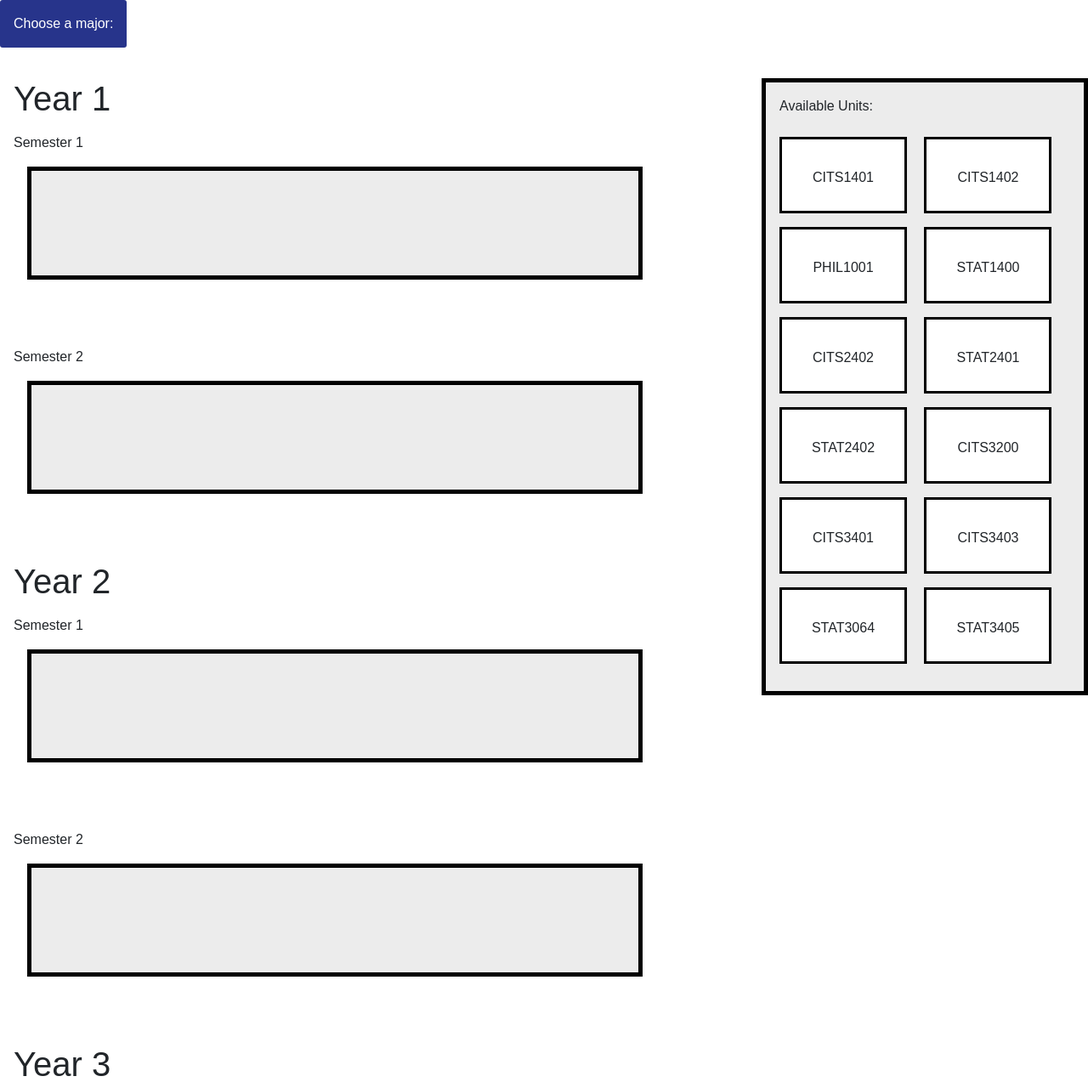
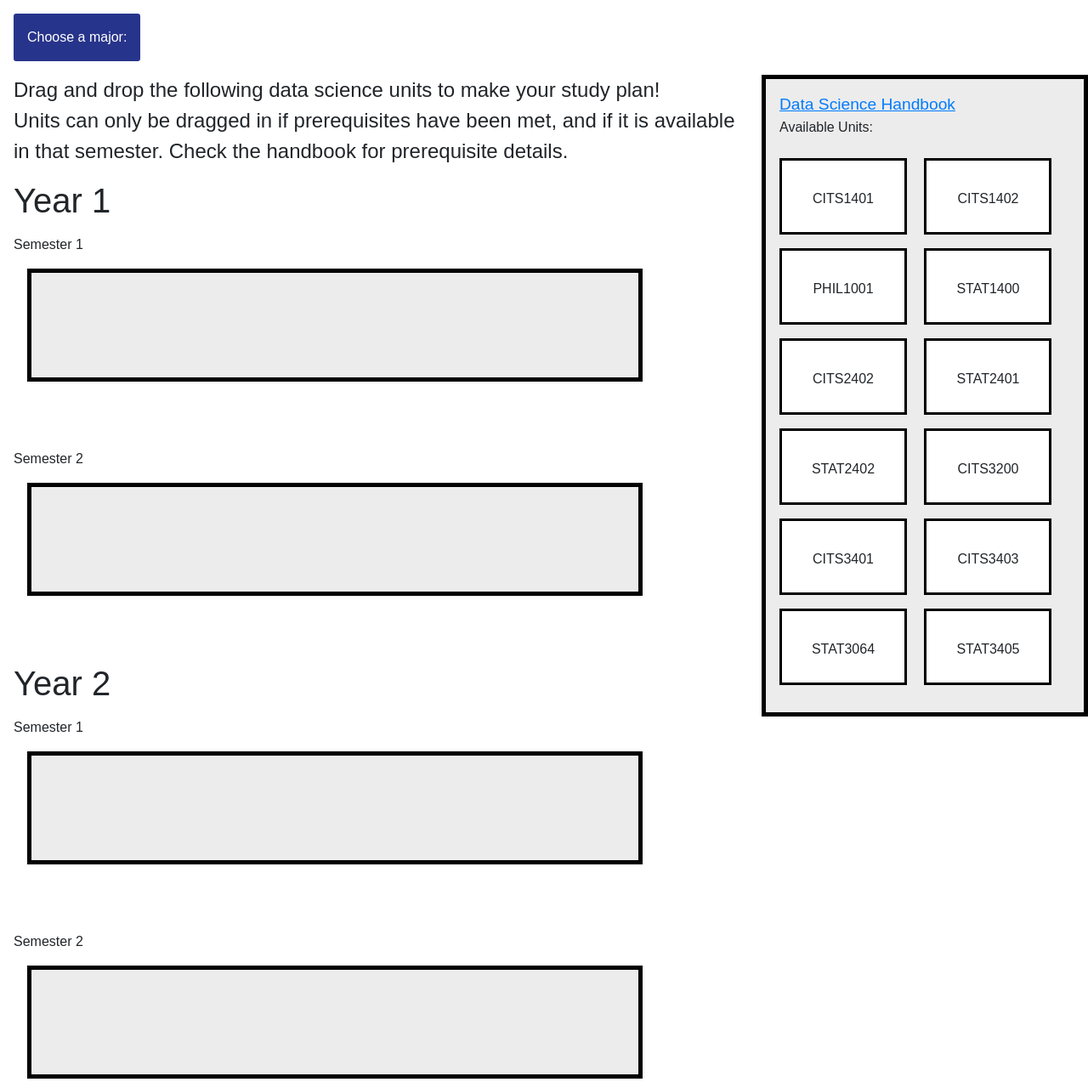
Before and after one commit to eddie485/CITS3403-Project-UWA-Advisor, a Flask app: page /study-plan-DS in a window 1280 px wide. Shown: the part 159-1432 px from the top of the page at 85% size. Run offline with Flask 2, Linux system fonts and the light colour scheme; some libraries are stand-ins or nearby versions.

Commit message:
Final CSS and content changes to Study Plan

```diff
--- a/app/static/Styles/studyPlanStyle.css
+++ b/app/static/Styles/studyPlanStyle.css
@@ -6,6 +6,12 @@ h1 {
 /* Indents over default stylesheet */
 #semester {
   margin: 1rem;
+}
+
+#description {
+  font-size: x-large;
+  margin: 1rem;
+  width: 68%
 }
 
 /* Keeps side container on the right and moves with scroll */
@@ -62,6 +68,10 @@ h1 {
   padding: 16px;
   font-size: 16px;
   border: none;
+  margin-bottom: 0px;
+  margin-left: 1rem;
+  margin-top: 1rem;
+  display: inline-block;
   }
 
 /* Styling for div that contain the dropdown elements */
@@ -72,22 +82,23 @@ h1 {
 
 /* Makes the div that contains the majors invisible, and other styling*/
 .majorlist {
+  margin-left: 1rem;
   display: none;
   position: absolute;
   background-color: rgb(222,184,42);
-  min-width: 160px;
+  min-width: inherit;
 }
 
 /* Styling for links inside the menu*/
 .majorlist a {
   color: black;
-  padding: 1rem;
+  padding: 1rem 1rem;
   text-decoration: none;
   display: block;
 }
 
 /* Adds a slightly darker color to the hovered major*/
-.majorlist a:hover {background-color: #ddd;}
+.majorlist a:hover {background-color: rgb(167, 135, 21);}
 
 /* On hover, will show the major list*/
 .dropdown:hover .majorlist {display: block;}
--- a/app/templates/studyPlan.html
+++ b/app/templates/studyPlan.html
@@ -13,6 +13,9 @@
     </div>
     <!-- Container on the right which holds available draggable units to drop into planner, depending on major selected. -->
     <div class="side container"> Available Units: <br><br>
+    </div>
+    <div id="description">
+        Choose a major using the button above!
     </div>
     <!-- Containers that units can be dropped into. -->
     <h1>Year 1</h1>
--- a/app/templates/studyPlanDS.html
+++ b/app/templates/studyPlanDS.html
@@ -24,7 +24,9 @@
             </div>
     </div>
     <!-- Container on the right which holds available draggable units to drop into planner, depending on major selected. -->
-    <div class="side container"> Available Units: <br><br>
+    <div class="side container">
+        <a href="https://handbooks.uwa.edu.au/majordetails?code=MJD-DATSC" style="font-size: larger;" target="_blank"> Data Science Handbook </a><br>
+        <div> Available Units: </div><br>
         <div class="unit Y1 nY S1 S2" draggable="true">CITS1401</div>
         <div class="unit Y1 nY nS S2" draggable="true">CITS1402</div>
         <div class="unit Y1 nY S1 nS" draggable="true">PHIL1001</div>
@@ -38,6 +40,11 @@
         <div class="unit Y2 Y3 nS S2" draggable="true">STAT3064</div>
         <div class="unit Y2 Y3 S1 nS" draggable="true">STAT3405</div>
     </div>
+    <div id="description">
+        Drag and drop the following data science units to make your study plan! <br>
+        Units can only be dragged in if prerequisites have been met, and if it is available in that semester. Check the handbook for prerequisite details.
+    </div>
+
     <!-- Containers that units can be dropped into. -->
     <h1>Year 1</h1>
         <div class="Y1 S1" id="semester">Semester 1 <br>
```
Also changed, not shown: app/templates/studyPlanFINA.html (+7 -1 lines).
